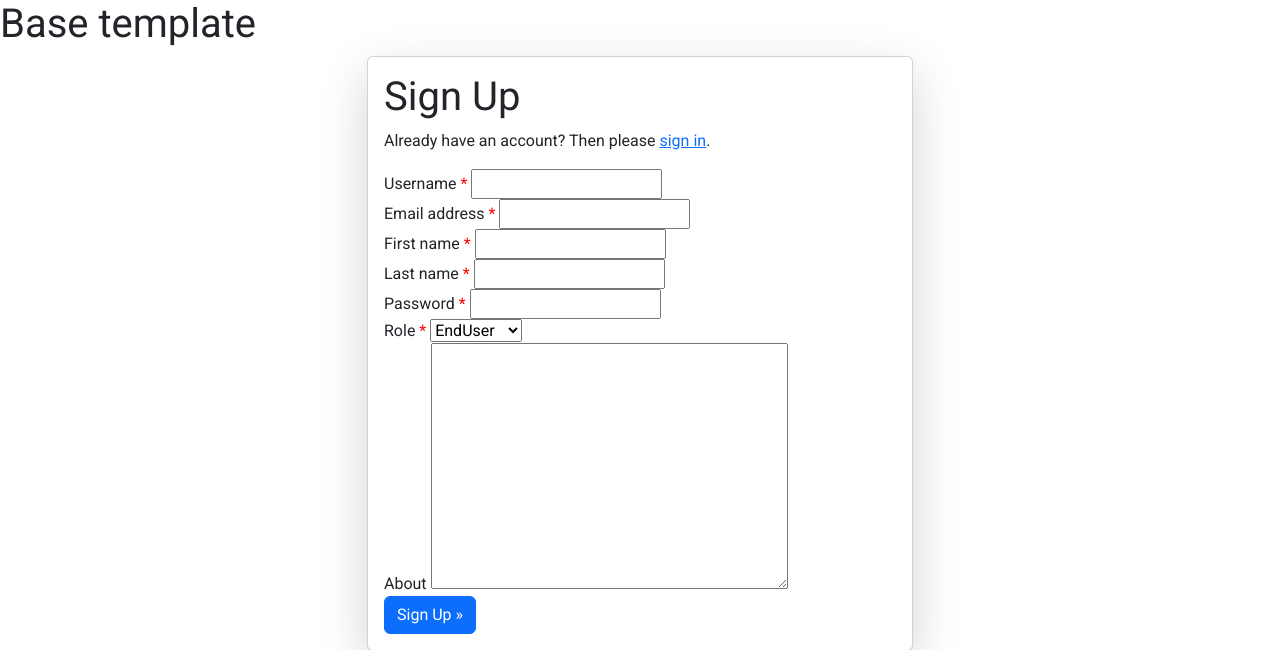
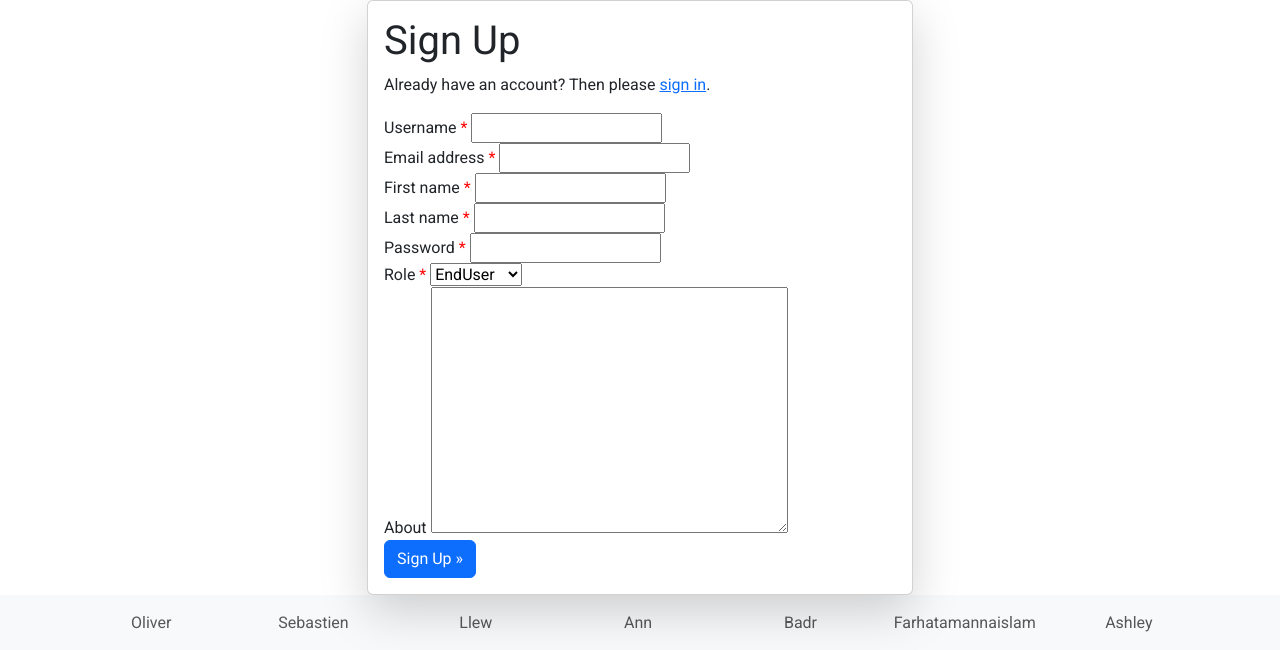
Before and after one commit to aslinedvinsson/Axisofaccesshack, a Django app: page /accounts/ in a window 1280 px wide. Shown: the part 56-706 px from the top of the page. Run offline with Django 3.2, Linux system fonts and the light colour scheme.

Commit message:
deleted the sentence 'base templase'

```diff
--- a/static/css/style.css
+++ b/static/css/style.css
@@ -55,6 +55,7 @@
 .title-homepage h1{
     text-align: center;
     color: #373e5b;
+    margin: 20px;
 
 }
 .icons-emoji {
--- a/templates/base.html
+++ b/templates/base.html
@@ -54,7 +54,7 @@
     </nav>
   </header>
   <main>
-    <h1>Base template</h1>
+
 
 
   {% block content %}
```
